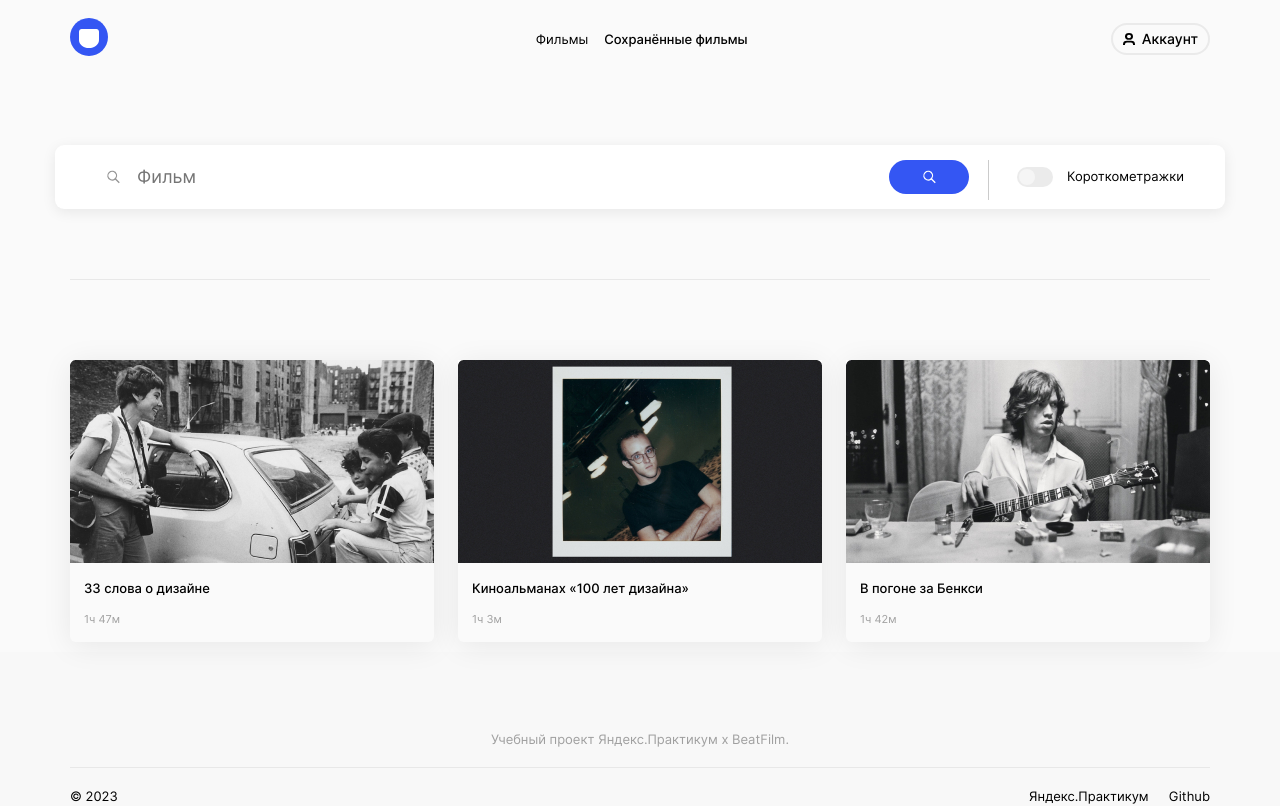
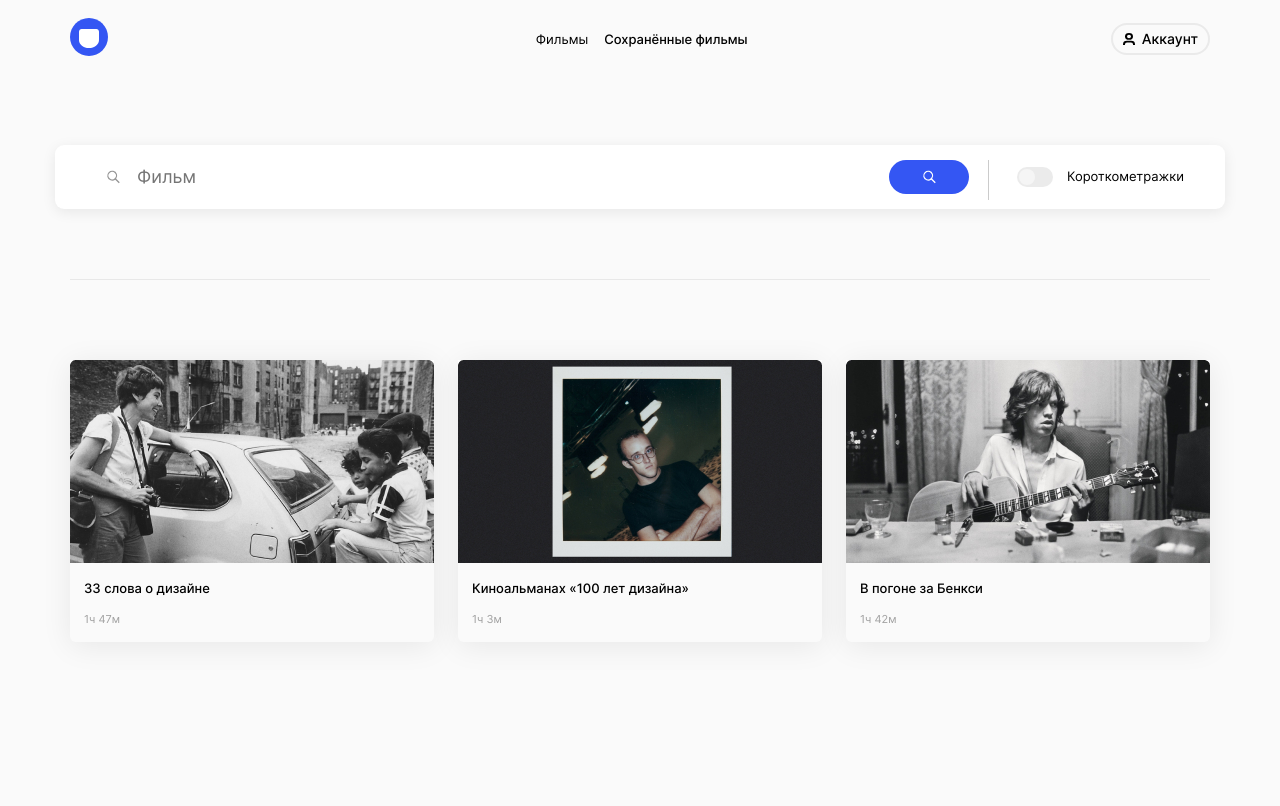
Before and after one commit to e-zotova/movies-explorer-frontend, a React (Create React App) app: page /saved-movies in a window 1280 px wide. Shown: the top 806 px of the page. Built offline with nearby package versions, Linux system fonts and the light colour scheme.

Commit message:
fix: saved movies layout

```diff
--- a/src/components/Movies/Movies.css
+++ b/src/components/Movies/Movies.css
@@ -19,7 +19,6 @@
 }
 
 @media screen and (max-width: 340px) {
-
   .movies__more-button {
     width: 240px;
   }
--- a/src/components/Movies/Movies.js
+++ b/src/components/Movies/Movies.js
@@ -14,8 +14,9 @@ function Movies() {
   }
 
   return (
+    <>
+      <Header className="header" />
       <main className="movies">
-      <Header className="header" />
         <SearchForm preloader={preloader} setPreloader={setPreloader} />
         {preloader && <Preloader />}
         {!preloader && (
@@ -28,8 +29,9 @@ function Movies() {
             </div>
           </div>
         )}
+      </main>
       <Footer className="footer" />
-    </main>
+    </>
   );
 }
 
--- a/src/components/SavedMovies/SavedMovies.css
+++ b/src/components/SavedMovies/SavedMovies.css
@@ -1,10 +1,9 @@
-/*.footer {
-  padding-top: 240px;
+.saved-movies {
+  padding-bottom: 247px;
 }
 
 @media screen and (max-width: 768px) {
-  .footer {
-    padding-top: 140px;
+  .saved-movies {
+    padding-bottom: 140px;
   }
 }
-*/
--- a/src/components/SavedMovies/SavedMovies.js
+++ b/src/components/SavedMovies/SavedMovies.js
@@ -14,8 +14,9 @@ function SavedMovies() {
   }
 
   return (
+    <>
+      <Header className="header" />
       <main className="saved-movies">
-      <Header className="header" />
         <SearchForm preloader={preloader} setPreloader={setPreloader} />
         {preloader && <Preloader />}
         {!preloader && (
@@ -24,8 +25,9 @@ function SavedMovies() {
             onMovieRemove={onMovieRemove}
           />
         )}
+      </main>
       <Footer className="footer" />
-    </main>
+    </>
   );
 }
 
```
Lines whose indentation alone changed are shown as unchanged.
